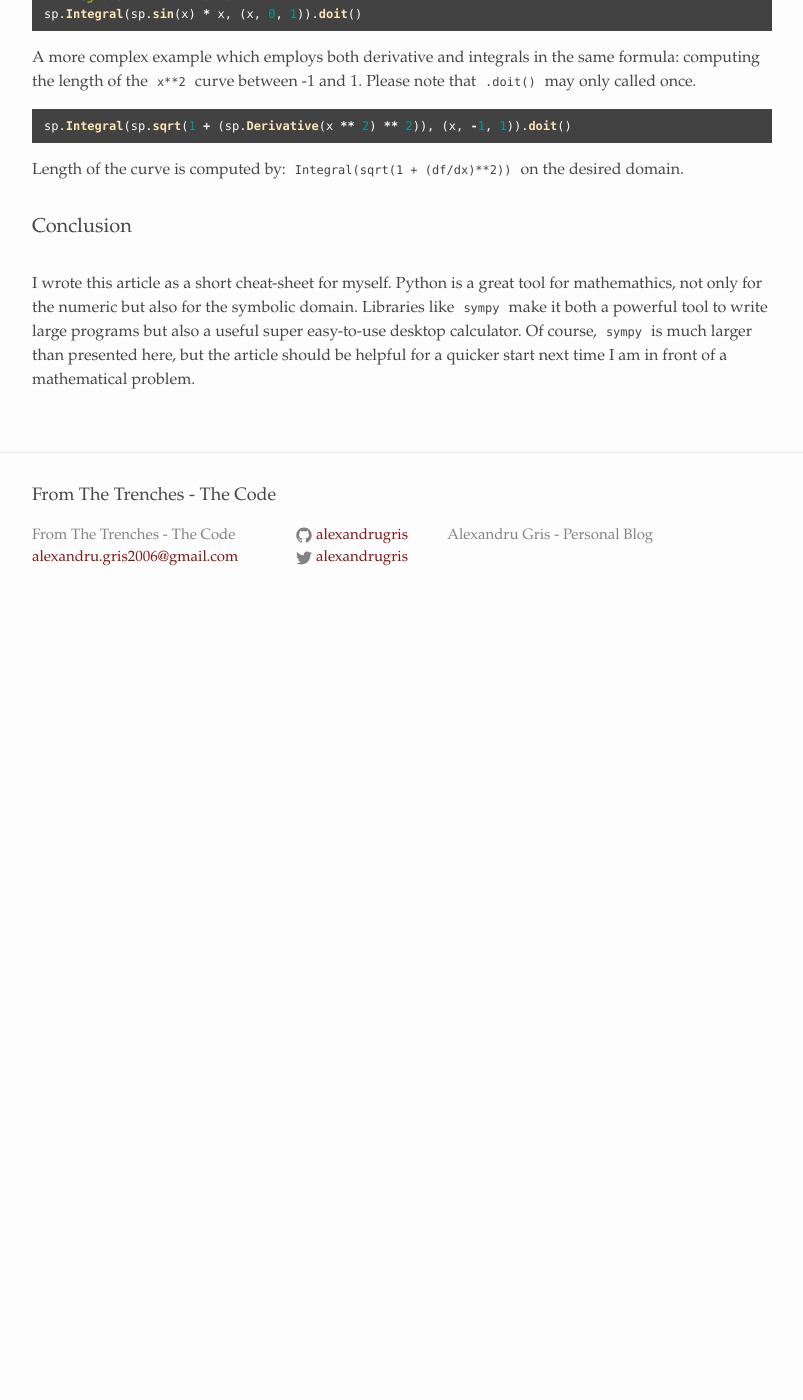
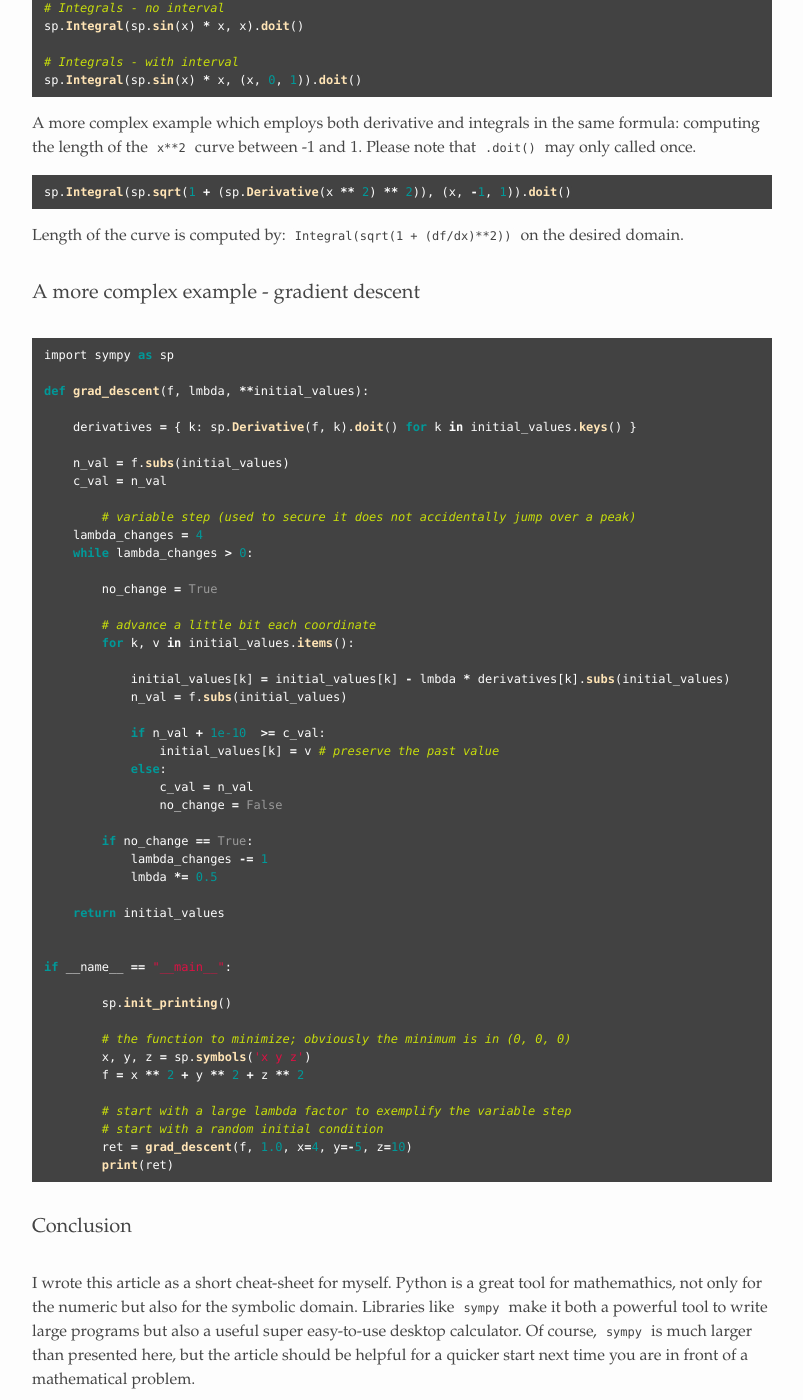
Before and after one commit to alexandrugris/my-jekyll-tech-blog, a Jekyll site: the page built from MyBlog/_posts/2017-04-30-symbolic-maths-python.markdown, in a window 1280 px wide and 1400 px high, scrolled down 8334 px. Shown: the whole window, without its empty margins (238-1041 px from the left). Built offline with Jekyll 4.4.1, drawn with Linux system fonts in a browser that asks for light colours; before the commit the page ends 8964 px from its top, so only the background shows below that; some of the changed text lies outside the part shown.

Commit message:
With gradient descent

````diff
--- a/MyBlog/_posts/2017-04-30-symbolic-maths-python.markdown
+++ b/MyBlog/_posts/2017-04-30-symbolic-maths-python.markdown
@@ -4,7 +4,7 @@ title:  "Symbolic Maths in Python"
 date:   2017-04-30 13:15:16 +0200
 categories: maths
 ---
-Doing symbolic computations is a crucial component of any mathematics-oriented package. It gives the ability to solve complex expressions, work with sets and probabilities, perform integrals or derivatives, plot charts based on user input, which further offer the possibility to implement generic numeric algorithms.
+Ability to perform symbolic computations is a crucial component of any mathematics-oriented package. Symbolic mathematics can be used to work with complex expressions, sets and probabilities, perform integrals or derivatives, plot charts based on user input, without explicit numeric computations. This way, the Python interpreter becomes very much like a piece of paper on which one can jot down equations. By the end of the article I will implement a gradient descent function to demonstrate the power of `sympy` to code easy to work with generic algorithms.
 
 ### Basic usage
 
@@ -308,6 +308,7 @@ Assumptions:
                 real: False,
                 transcendental: False,
                 zero: False
+
 """
 
 A, B = sp.symbols('A B', commutative=False)
@@ -316,6 +317,7 @@ print(A * B == B * A)
 ```
 
  ### Calculus
+
 
 The following code should be run line by line in an interpreter like IPython. For my own play, I am using `select line + CTRL+ENTER` in Spyder.
 
@@ -368,6 +370,57 @@ sp.Integral(sp.sqrt(1 + (sp.Derivative(x ** 2) ** 2)), (x, -1, 1)).doit()
 
 Length of the curve is computed by: `Integral(sqrt(1 + (df/dx)**2))` on the desired domain.
 
+### A more complex example - gradient descent
+
+```python
+import sympy as sp
+
+def grad_descent(f, lmbda, **initial_values):
+
+    derivatives = { k: sp.Derivative(f, k).doit() for k in initial_values.keys() }
+
+    n_val = f.subs(initial_values)
+    c_val = n_val
+
+	# variable step (used to secure it does not accidentally jump over a peak)
+    lambda_changes = 4
+    while lambda_changes > 0:
+
+        no_change = True
+
+        # advance a little bit each coordinate
+        for k, v in initial_values.items():
+
+            initial_values[k] = initial_values[k] - lmbda * derivatives[k].subs(initial_values)
+            n_val = f.subs(initial_values)
+
+            if n_val + 1e-10  >= c_val:
+                initial_values[k] = v # preserve the past value
+            else:
+                c_val = n_val
+                no_change = False
+
+        if no_change == True:
+            lambda_changes -= 1
+            lmbda *= 0.5
+
+    return initial_values
+
+
+if __name__ == "__main__":
+
+	sp.init_printing()
+
+	# the function to minimize; obviously the minimum is in (0, 0, 0)
+	x, y, z = sp.symbols('x y z')
+	f = x ** 2 + y ** 2 + z ** 2
+
+	# start with a large lambda factor to exemplify the variable step
+	# start with a random initial condition
+	ret = grad_descent(f, 1.0, x=4, y=-5, z=10)
+	print(ret)
+```
+
 ### Conclusion
 
-I wrote this article as a short cheat-sheet for myself. Python is a great tool for mathemathics, not only for the numeric but also for the symbolic domain. Libraries like `sympy` make it both a powerful tool to write large programs but also a useful super easy-to-use desktop calculator. Of course, [`sympy`](http://docs.sympy.org/latest/index.html) is much larger than presented here, but the article should be helpful for a quicker start next time I am in front of a mathematical problem.
+I wrote this article as a short cheat-sheet for myself. Python is a great tool for mathemathics, not only for the numeric but also for the symbolic domain. Libraries like `sympy` make it both a powerful tool to write large programs but also a useful super easy-to-use desktop calculator. Of course, [`sympy`](http://docs.sympy.org/latest/index.html) is much larger than presented here, but the article should be helpful for a quicker start next time you are in front of a mathematical problem.
````
